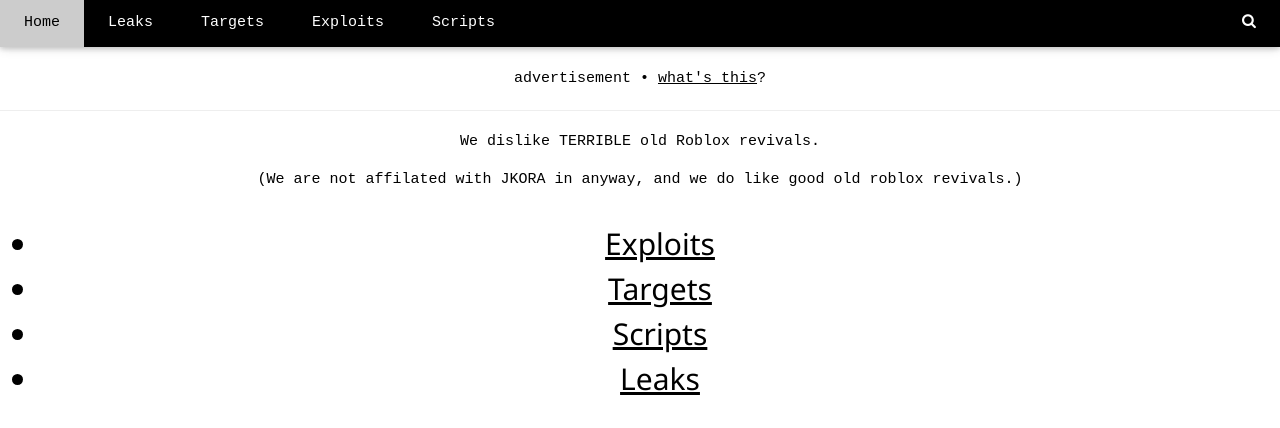
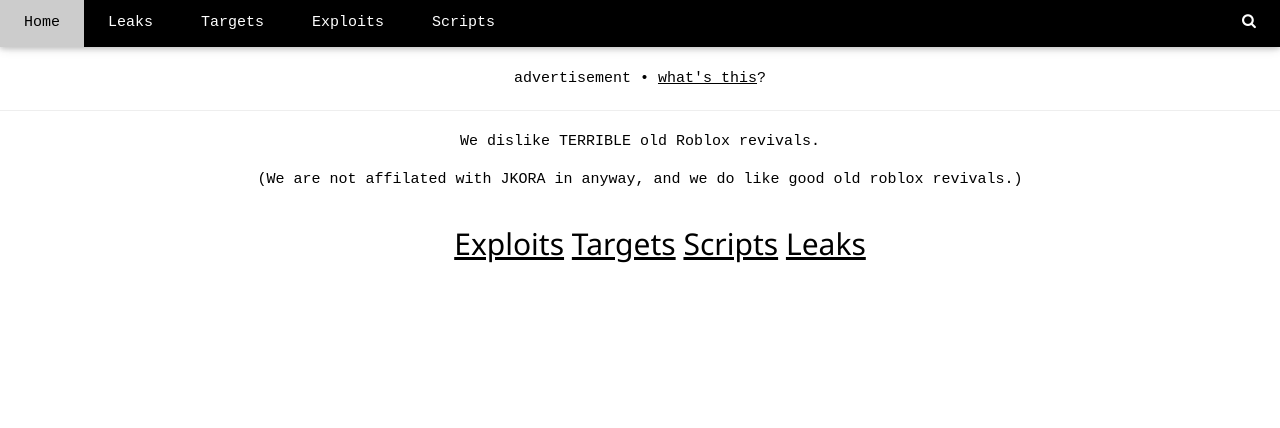
Before and after one commit to realahhjitilang/shitvival-terminators, a plain HTML site: page index.html in a window 1280 px wide. Shown: the top 428 px of the page. Drawn offline with nearby package versions, Linux system fonts and the light colour scheme; grey boxes are pictures that could not be loaded.

Commit message:
Update index.html

```diff
--- a/index.html
+++ b/index.html
@@ -55,13 +55,12 @@ body {font-family: "Lato", sans-serif}
 			<p>(We are not affilated with JKORA in anyway, and we do like good old roblox revivals.)</p>
 			<h2>
 				<ul>
-					<li><a href="exploits.html">Exploits</a></li>
-					<li><a href="targets.html">Targets</a></li>
-					<li><a href="scripts.html">Scripts</a></li>
-					<li><a href="leaks.html">Leaks</a></li>
+					<a href="exploits.html">Exploits</a>
+					<a href="targets.html">Targets</a>
+					<a href="scripts.html">Scripts</a>
+					<a href="leaks.html">Leaks</a>
 				</ul>
 			</h2>
-			<iframe src="https://ptb.discordapp.com/widget?id=648246026758651943&theme=dark" width="350" height="500" allowtransparency="true" frameborder="0"></iframe>
 		</div>
 	</body>
 </html>
```
